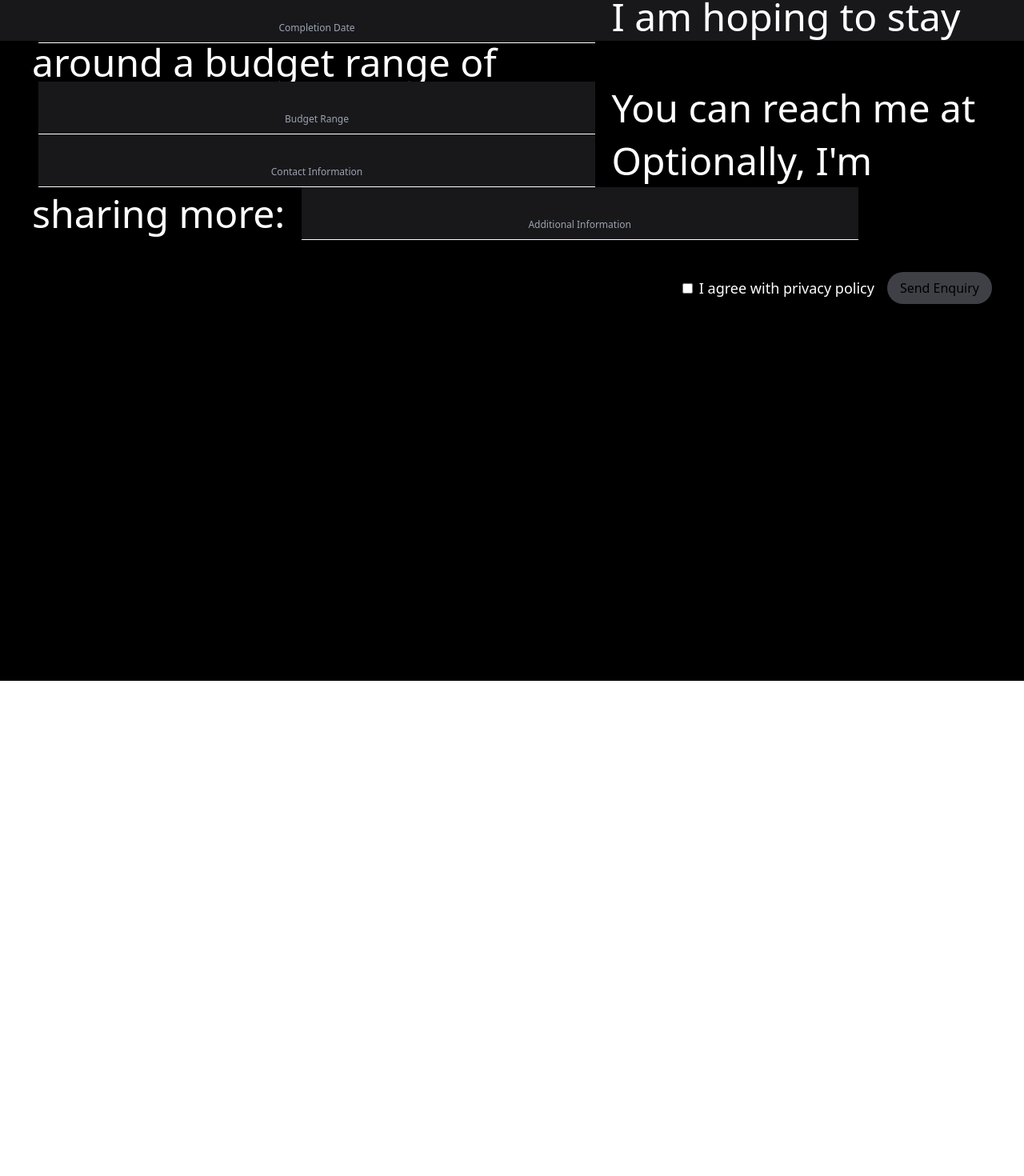
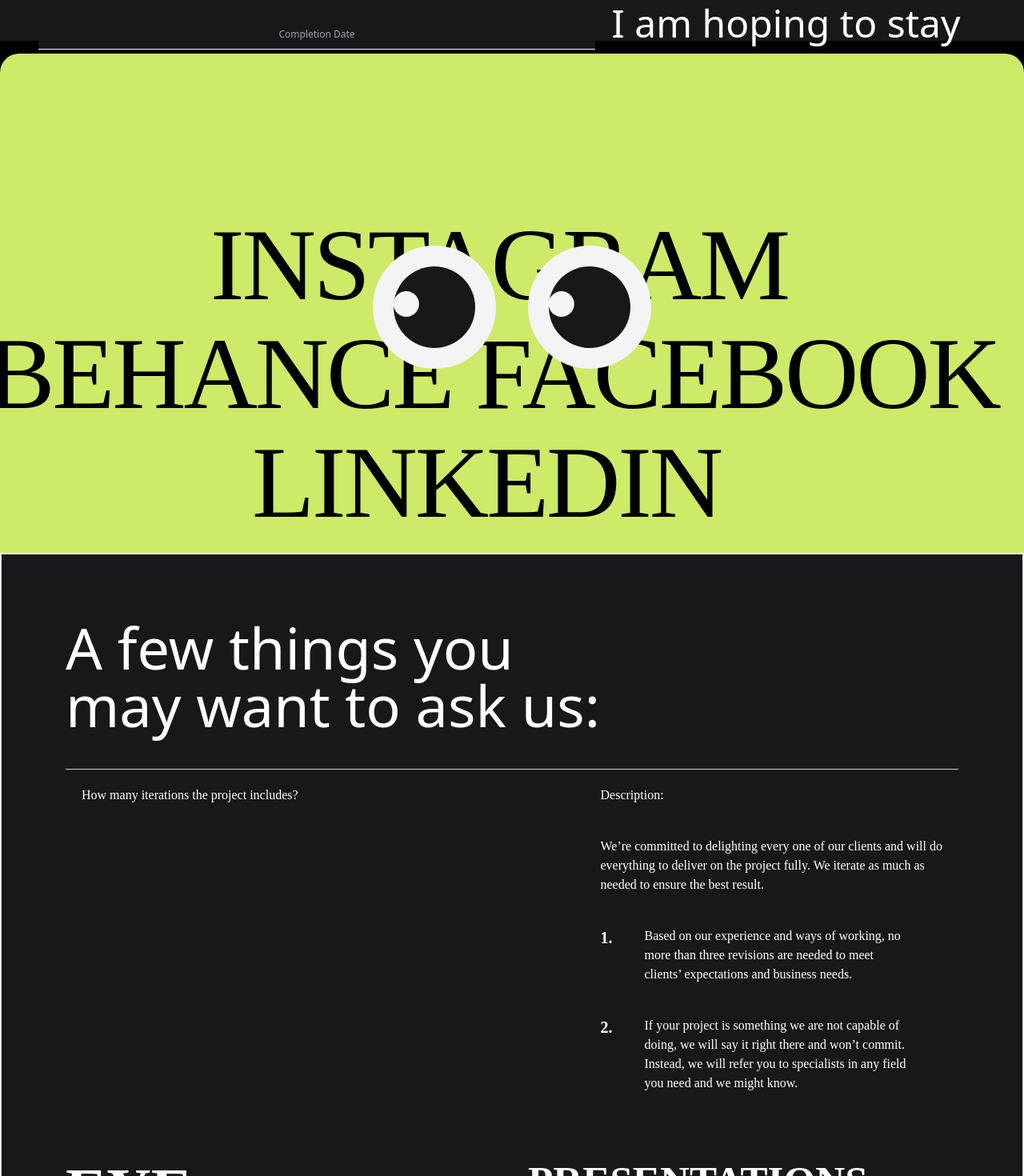
Before and after one commit to anshima23/OCHI, a React (Vite) app: page /contact in a window 1280 px wide. Shown: the part 749-2219 px from the top of the page at 80% size. Before the commit the page ends 1129 px from the top, so only its background shows below. Built offline with nearby package versions, Linux system fonts and the light colour scheme.

Commit message:
description done

```diff
--- a/src/Links/Contact.jsx
+++ b/src/Links/Contact.jsx
@@ -1,30 +1,67 @@
-import React from 'react';
+import React, { useEffect, useState } from "react";
 import { motion } from "framer-motion";
 
 const inputFields = [
   { placeholder: "Your Name", label: "Hi! My name is" },
   { placeholder: "Your Company", label: "and I work with" },
-  { placeholder: "Project Details", label: "I'm looking for a partner to help me with" },
-  { placeholder: "Completion Date", label: "With an idea of having that completed" },
-  { placeholder: "Budget Range", label: "I am hoping to stay around a budget range of" },
+  {
+    placeholder: "Project Details",
+    label: "I'm looking for a partner to help me with",
+  },
+  {
+    placeholder: "Completion Date",
+    label: "With an idea of having that completed",
+  },
+  {
+    placeholder: "Budget Range",
+    label: "I am hoping to stay around a budget range of",
+  },
   { placeholder: "Contact Information", label: "You can reach me at" },
-  { placeholder: "Additional Information", label: "Optionally, I'm sharing more:" }
+  {
+    placeholder: "Additional Information",
+    label: "Optionally, I'm sharing more:",
+  },
 ];
 
+function Contact() {
+  const [rotate, setRotate] = useState(0);
 
-function Contact() {
+  useEffect(() => {
+    const handleMouseMove = (e) => {
+      const mouseX = e.clientX;
+      const mouseY = e.clientY;
+
+      const deltaX = mouseX - window.innerWidth / 2;
+      const deltaY = mouseY - window.innerHeight / 2;
+
+      const angle = Math.atan2(deltaY, deltaX) * (180 / Math.PI);
+      setRotate(angle - 90); // Adjust rotation
+    };
+
+    window.addEventListener("mousemove", handleMouseMove);
+
+    return () => {
+      window.removeEventListener("mousemove", handleMouseMove);
+    };
+  }, []);
+
   return (
     <>
-      <div data-scroll data-scroll-section data-scroll-speed="-0.3" className="w-full h-screen bg-zinc-900 pt-10 mb-30 h-[150vh]">
+      <div
+        data-scroll
+        data-scroll-section
+        data-scroll-speed="-0.3"
+        className="w-full h-screen bg-zinc-900 pt-10 mb-30 h-[150vh]"
+      >
         <div className="textstructure mt-20 px-20">
-          {[ "LET'S START", "A PROJECT TOGETHER"].map((item, index) => (
+          {["LET'S START", "A PROJECT TOGETHER"].map((item, index) => (
             <div className="masker" key={index}>
               <div className="w-fit flex items-end overflow-hidden">
                 {index === 0 && (
                   <motion.div
-                    initial={{width: 0}}
-                    animate={{width: "9vw"}}
-                    transition={{ease: [0.76, 0, 0.24, 1], duration: 1}}
+                    initial={{ width: 0 }}
+                    animate={{ width: "9vw" }}
+                    transition={{ ease: [0.76, 0, 0.24, 1], duration: 1 }}
                     className="w-[9vw] h-[6vw] mt-2 bg-red-500 rounded-md"
                   />
                 )}
@@ -36,37 +73,180 @@
           ))}
         </div>
 
-        <div className='text-white pt-10 m-10'>
-      <h1 className='text-white mb-10 text-2ml'>Fill the form below:</h1>
-      <p className='text-5xl'>
+        <div className="text-white pt-10 m-10">
+          <h1 className="text-white mb-10 text-2xl">Fill the form below:</h1>
+          <div className="text-5xl">
             {inputFields.map((field, index) => (
               <React.Fragment key={index}>
-            {index > 0 && <span> </span>} {/* Add space between fields */}
                 <span>{field.label} </span>
                 <input
                   type="text"
                   placeholder={field.placeholder}
                   className="bg-zinc-900 text-white border-b border-white placeholder:text-xs placeholder:text-center focus:outline-none mx-2"
                 />
+                {index < inputFields.length - 1 && <span> </span>}{" "}
+                {/* Add space between fields */}
               </React.Fragment>
             ))}
-      </p>
+          </div>
 
           {/* Container for checkbox and button */}
-        <div className="flex justify-end mt-10">
+          <div className="flex justify-end mt-10 items-center">
             <label className="flex items-center">
-          <input
-            type="checkbox"
-            className="mr-2"
-          />
+              <input type="checkbox" className="mr-2" />
               <span className="text-lg">I agree with privacy policy</span>
             </label>
-        <button className="ml-4 px-4 py-2 bg-zinc-700 text-black rounded-full">Send Enquiry</button>
+            <button className="ml-4 px-4 py-2 bg-zinc-700 text-black rounded-full">
+              Send Enquiry
+            </button>
           </div>
         </div>
       </div>
 
+      <div
+        data-scroll
+        data-scroll-section
+        data-scroll-speed=".02"
+        className="w-full min-h-screen py-40 bg-[#CDEA68] rounded-tl-3xl rounded-tr-3xl text-black flex flex-col items-center justify-center "
+      >
+        {/* Text and Buttons */}
+        <div className="flex flex-col items-center relative z-10 mt-30">
+          <h1 className="font-['Neue_Montreal'] text-[10vw] leading-[10vw] tracking-tight text-center">
+            <span className="block -ml-8 relative">INSTAGRAM</span>
+            <span className="block -ml-12 mt-2 relative">BEHANCE FACEBOOK</span>
+            <span className="block -ml-16 mt-2 relative">LINKEDIN</span>
+          </h1>
+
+          {/* Eyes positioned above the text */}
+          <div className="absolute flex gap-10 top-[10%]">
+            {[0, 1].map((i) => (
+              <div
+                key={i}
+                className="flex items-center justify-center w-[12vw] h-[12vw] rounded-full bg-zinc-100"
+              >
+                <div className="relative w-2/3 h-2/3 flex items-center justify-center rounded-full bg-zinc-900">
+                  <div
+                    style={{
+                      transform: `translate(-50%, -50%) rotate(${rotate}deg)`,
+                      position: "absolute",
+                      top: "50%",
+                      left: "50%",
+                    }}
+                    className="line w-full h-10"
+                  >
+                    <div className="w-8 h-8 rounded-full bg-zinc-100"></div>
+                  </div>
+                </div>
+              </div>
+            ))}
+          </div>
+        </div>
+      </div>
+
+      <div
+        data-scroll
+        data-scroll-section
+        data-scroll-speed="-.2"
+        className="relative flex flex-col w-full h-screen bg-zinc-900 p-20 border-2 h-[200vh]"
+      >
+
+           <h1 className="text-7xl mb-10">
+            A few things you
+            <br /> may want to ask us:
+          </h1>
+          <div className="w-full mt-1 border-b border-gray-300"></div>
+        <div className='w-full h-full flex flex-row justify-between font-["Founders_Grotesk_X-Condensed"]  mb-6 '>
+        <div className='w-1/2 h-full flex  p-5 '>
+              <h1>How many iterations the project includes?</h1>
+            </div>
+
+          <div>
+
+
+            <div  className='p-5  '>
+              <h1 className='mb-10 '>Description:</h1>
+              <div>
+              <p className='mb-10 '>
+                We’re committed to delighting every one of our clients and will
+                do<br/> everything to deliver on the project fully. We iterate as
+                much as<br/> needed to ensure the best result.
+              </p>
+              </div>
+
+              <div >
+  <div className='mb-10'>
+    <div className='flex items-start'>
+      <span className='mr-10 text-xl font-bold'>1.</span>
+      <p className='leading-6'>
+        Based on our experience and ways of working, no<br />
+        more than three revisions are needed to meet<br />
+        clients’ expectations and business needs.
+      </p>
+    </div>
+  </div>
+
+  <div className='mb-10'>
+    <div className='flex items-start'>
+      <span className='mr-10 text-xl font-bold'>2.</span>
+      <p className='leading-6'>
+        If your project is something we are not capable of<br />
+        doing, we will say it right there and won’t commit.<br />
+        Instead, we will refer you to specialists in any field<br />
+        you need and we might know.
+      </p>
+    </div>
+  </div>
+</div>
+
+            </div>
+          </div>
+        </div>
+
+        <div className='w-full h-full flex flex-row justify-between font-["Founders_Grotesk_X-Condensed"]  gap-10'>
+          <div className='w-1/2 h-full flex flex-row justify-between font-["Founders_Grotesk_X-Condensed"] '>
+            <div className="heading">
+              <h1 className="text-[6vw] font-semibold uppercase leading-none mb-5">
+                EYE-
+              </h1>
+              <h1 className="text-[6vw] font-semibold uppercase leading-none">
+                OPENING
+              </h1>
+            </div>
+            {/* SVG positioned absolutely at the bottom left corner */}
+            <svg
+              className="absolute bottom-0 left-0 mb-5 ml-5"
+              width="72"
+              height="30"
+              viewBox="0 0 72 30"
+              fill="none"
+              xmlns="http://www.w3.org/2000/svg"
+            >
+              {/* SVG paths */}
+            </svg>
+          </div>
+          <div className="w-1/2 ">
+            <h1 className="text-[4vw] font-semibold uppercase leading-none mb-10">
+              PRESENTATIONS
+            </h1>
+            <div className="dets font-['Neue_Montreal']">
+              <a href="#" className="block text-xl font-light mb-2">
+                Facebook
+              </a>
+              <a href="#" className="block text-xl font-light mb-2">
+                Instagram
+              </a>
+              <a href="#" className="block text-xl font-light mb-2">
+                Twitter
+              </a>
+              <a href="#" className="block text-xl font-light">
+                LinkedIn
+              </a>
+            </div>
+          </div>
+        </div>
+      </div>
     </>
-  )
+  );
 }
+
 export default Contact;
```
Lines whose indentation alone changed are shown as unchanged.
